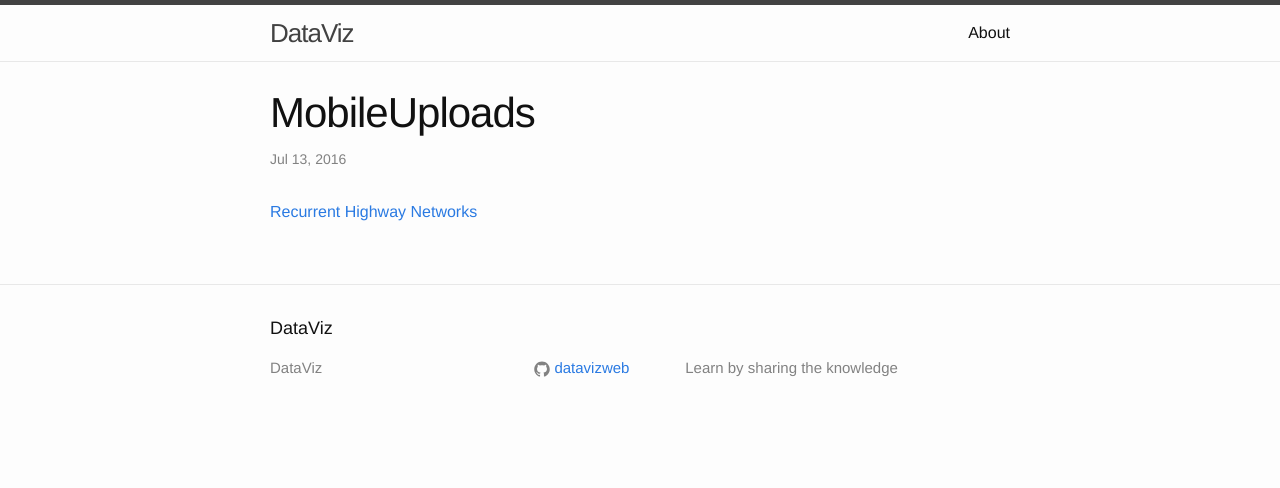
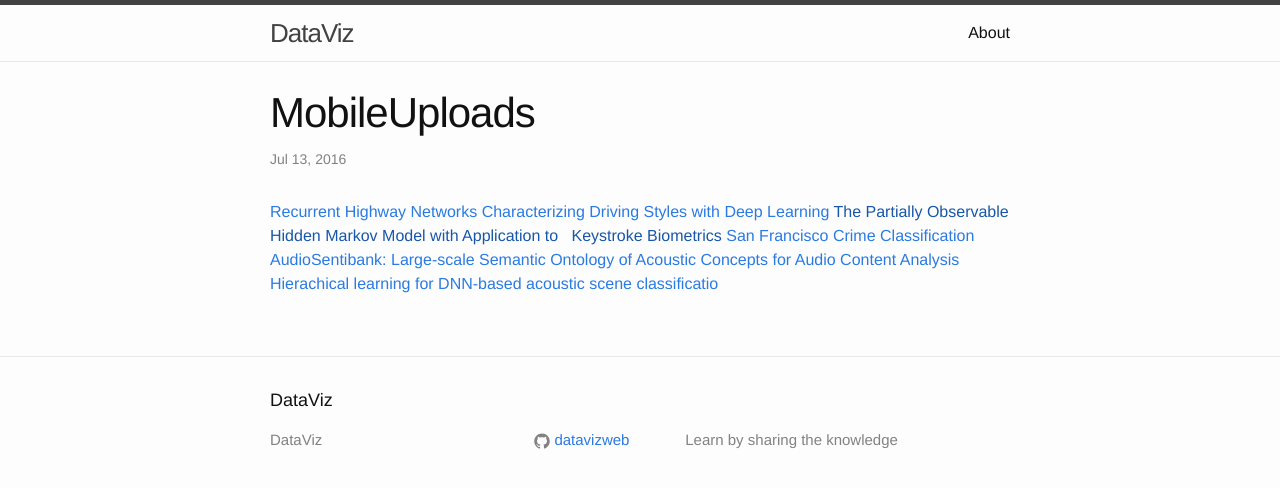
Before and after one commit to datavizweb/dataviz, a Jekyll site: the page built from _posts/2016-07-13-MobileUploads.md, in a window 1280 px wide. Shown: the top 488 px of the page. Built offline with Jekyll 4.4.1, drawn with Linux system fonts in a browser that asks for light colours.

Commit message:
Mr Hyde was here …

```diff
--- a/_posts/2016-07-13-MobileUploads.md
+++ b/_posts/2016-07-13-MobileUploads.md
@@ -4,3 +4,10 @@ title: MobileUploads
 ---
 
 [Recurrent Highway Networks](https://arxiv.org/abs/1607.03474)
+[Characterizing Driving Styles with Deep Learning](https://arxiv.org/abs/1607.03611)
+[The Partially Observable Hidden Markov Model with Application to
+  Keystroke Biometrics]()
+[San Francisco Crime Classification](https://arxiv.org/abs/1607.03626)
+[AudioSentibank: Large-scale Semantic Ontology of Acoustic Concepts for
+  Audio Content Analysis](https://arxiv.org/abs/1607.03766)
+[Hierachical learning for DNN-based acoustic scene classificatio](https://arxiv.org/abs/1607.03682)
```
